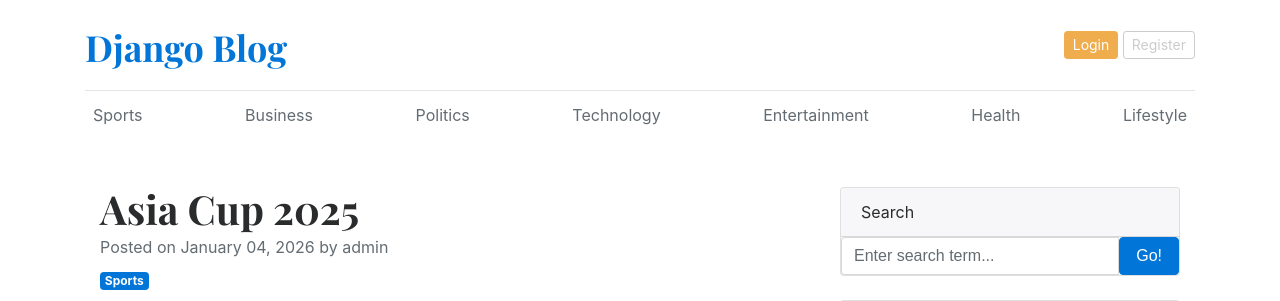
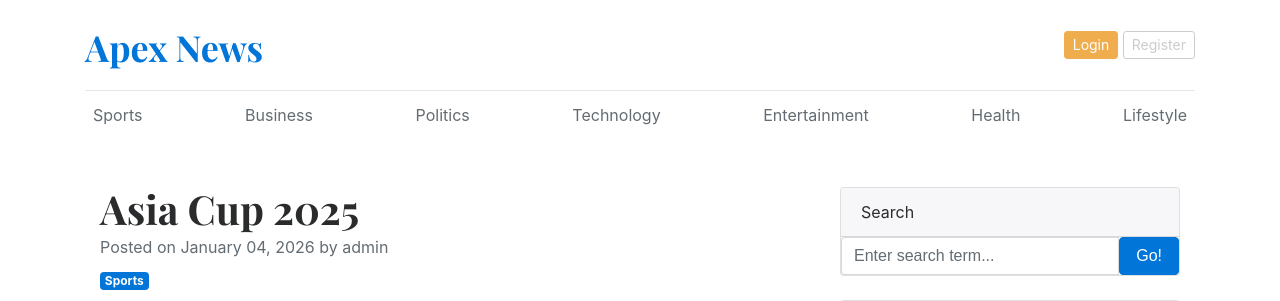
Before and after one commit to rudranarayan-01/Blog, a Django app: a page that uses templates/base.html in a window 1280 px wide. Shown: the top 301 px of the page. Run offline with Django 5.2, Linux system fonts and the light colour scheme; data comes from the database, SQL or seed files in the repository; both versions use the stored data as it was after the commit.

Commit message:
Update title and header logo to reflect "Apex News"

```diff
--- a/templates/base.html
+++ b/templates/base.html
@@ -7,7 +7,7 @@
     <meta charset="UTF-8" />
     <meta http-equiv="X-UA-Compatible" content="IE=edge" />
     <meta name="viewport" content="width=device-width, initial-scale=1.0" />
-    <title>Django Blogs</title>
+    <title>Apex News</title>
     <link href="https://getbootstrap.com/docs/4.0/dist/css/bootstrap.min.css" rel="stylesheet" />
     <link href="https://fonts.googleapis.com/css?family=Playfair+Display:700,900" rel="stylesheet" />
     <link href="{% static 'css/blog.css' %}" rel="stylesheet" />
@@ -18,7 +18,7 @@
         <header class="blog-header py-3">
             <div class="row flex-nowrap justify-content-between align-items-center">
                 <div class="col-8 pt-1">
-                    <a class="blog-header-logo text-dark" href="/">Django Blog</a>
+                    <a class="blog-header-logo text-dark" href="/">Apex News</a>
                 </div>
                 <div class="col-4 d-flex justify-content-end align-items-center">
                     <a class="btn btn-sm btn-warning" href="#">Login</a> &nbsp;
```
Also changed, not shown: db.sqlite3.
